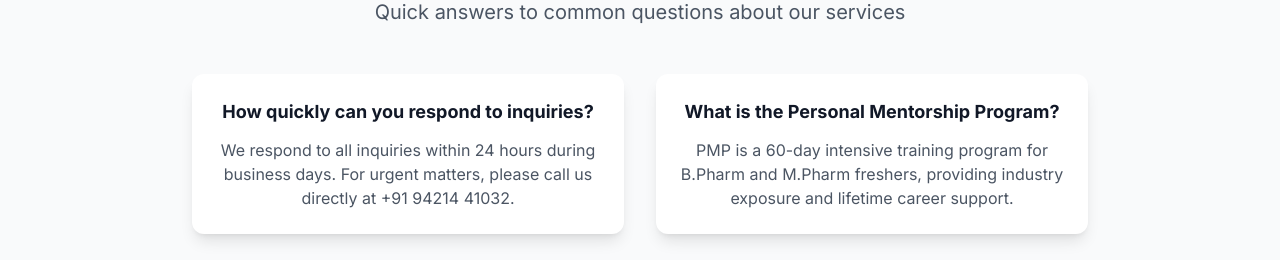
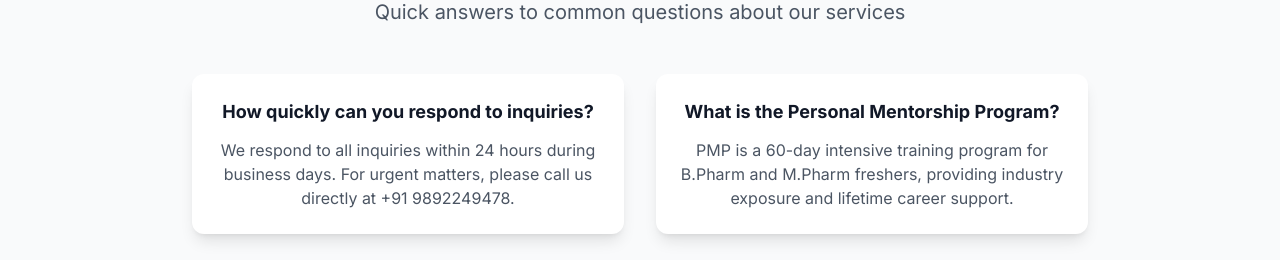
Before and after one commit to TejasChoukale/Vaidika-Life-Sciences, a React (Vite) app: page /contact in a window 1280 px wide. Shown: the part 2480-2740 px from the top of the page. Built offline with nearby package versions, Linux system fonts and the light colour scheme; the HTML template or start-up script is replaced by a standard one.

Commit message:
made little change

```diff
--- a/src/pages/Contact.jsx
+++ b/src/pages/Contact.jsx
@@ -476,7 +476,7 @@ const Contact = () => {
             {[
               {
                 question: "How quickly can you respond to inquiries?",
-                answer: "We respond to all inquiries within 24 hours during business days. For urgent matters, please call us directly at +91 94214 41032."
+                answer: "We respond to all inquiries within 24 hours during business days. For urgent matters, please call us directly at +91 9892249478."
               },
               {
                 question: "What is the Personal Mentorship Program?",
```
